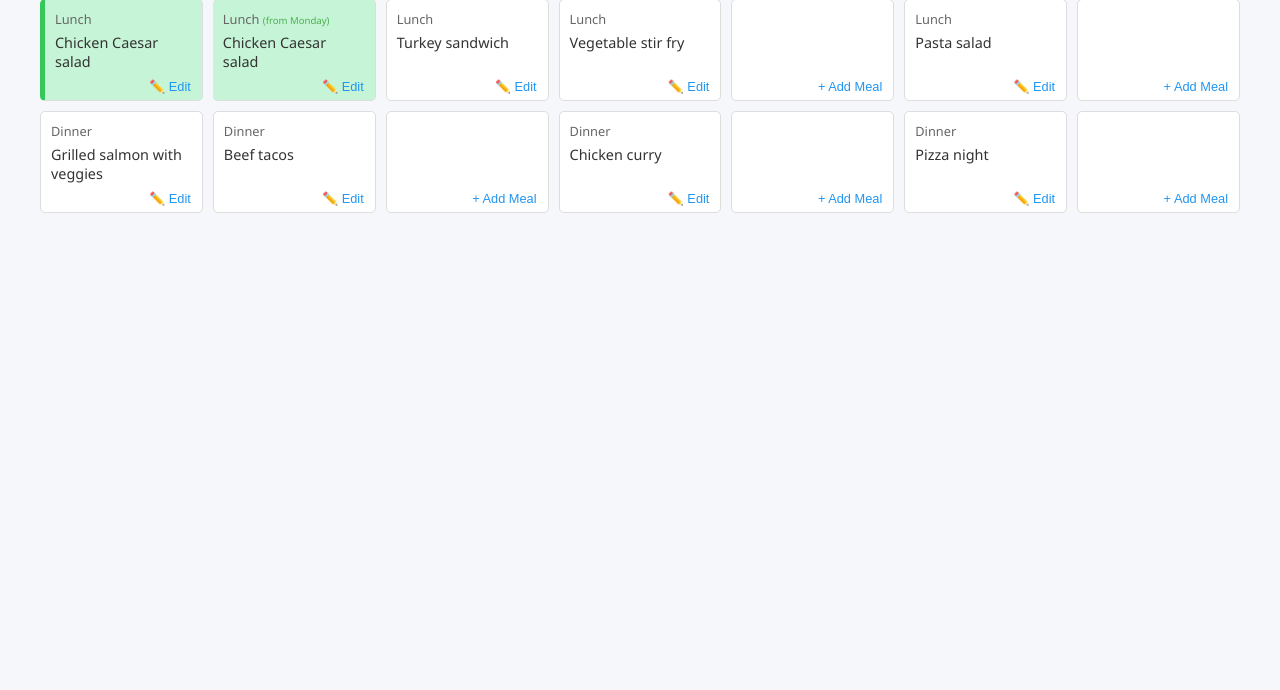
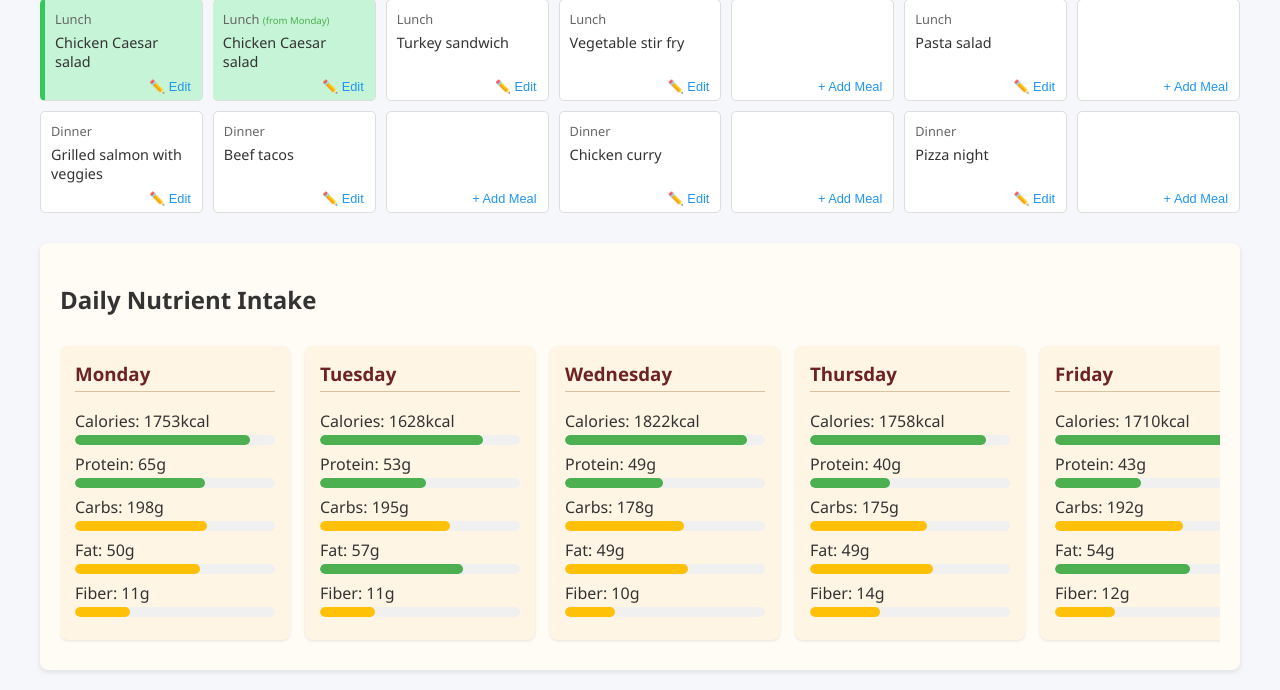
Before and after one commit to OnlyShoky/recipe_project, a Flask app: template backend/frontend/templates/preepweek.html in a window 1280 px wide. Shown: the part 452-1142 px from the top of the page. Before the commit the page ends 665 px from the top, so only its background shows below. Run offline with Flask 3, Linux system fonts and the light colour scheme; the template is opened without the code that fills it, so the values that code supplies are empty.

Commit message:
Added calories intake

```diff
--- a/backend/frontend/templates/preepweek.html
+++ b/backend/frontend/templates/preepweek.html
@@ -256,6 +256,65 @@
         color: #6d2323;
         font-weight: bold;
       }
+
+      /* Nutrient Tracking Styles */
+      .nutrient-summary-container {
+        margin-top: 30px;
+        padding: 20px;
+        background-color: #fffcf6;
+        border-radius: 8px;
+        box-shadow: 0 2px 5px rgba(0, 0, 0, 0.1);
+      }
+
+      .nutrient-days {
+        display: flex;
+        gap: 15px;
+        overflow-x: auto;
+        padding: 10px 0;
+      }
+
+      .nutrient-day {
+        min-width: 200px;
+        padding: 15px;
+        background-color: #fff5e4;
+        border-radius: 8px;
+        box-shadow: 0 1px 3px rgba(0, 0, 0, 0.1);
+      }
+
+      .nutrient-day h3 {
+        margin-top: 0;
+        color: #6d2323;
+        border-bottom: 1px solid #dbc0a1;
+        padding-bottom: 5px;
+      }
+
+      .nutrient-item {
+        margin-bottom: 8px;
+      }
+
+      .nutrient-bar {
+        height: 10px;
+        background-color: #f0f0f0;
+        border-radius: 5px;
+        margin-top: 3px;
+        overflow: hidden;
+      }
+
+      .nutrient-progress {
+        height: 100%;
+        border-radius: 5px;
+      }
+
+      /* Color coding for nutrient levels */
+      .nutrient-optimal {
+        background-color: #4caf50; /* Green */
+      }
+      .nutrient-warning {
+        background-color: #ffc107; /* Yellow */
+      }
+      .nutrient-danger {
+        background-color: #f44336; /* Red */
+      }
     </style>
   </head>
   <body>
@@ -388,7 +447,17 @@
         <div class="meal-slot empty">
           <button class="add-meal">+ Add Meal</button>
         </div>
+
+
       </div>
+
+      <!-- Daily Nutrient Summary -->
+        <div class="nutrient-summary-container">
+          <h2>Daily Nutrient Intake</h2>
+          <div class="nutrient-days">
+            <!-- This will be populated by JavaScript -->
+          </div>
+        </div>
     </div>
 
     <!-- Meal Selection Modal -->
@@ -624,6 +693,18 @@
 
         const calorieIntake = Math.round(bmr * activity);
         document.getElementById("calorie-result").textContent = "Estimated Daily Calorie Intake: " + calorieIntake + " kcal";
+
+        // Store nutrient targets based on profile
+        const nutrientTargets = {
+          calories: calorieIntake,
+          protein: { target: Math.round(weight * 1.6), max: Math.round(weight * 2) }, // 1.6-2g per kg of body weight
+          carbs: { target: Math.round((calorieIntake * 0.5) / 4), max: Math.round((calorieIntake * 0.6) / 4) }, // 50-60% of calories
+          fat: { target: Math.round((calorieIntake * 0.25) / 9), max: Math.round((calorieIntake * 0.35) / 9) }, // 25-35% of calories
+          fiber: { target: 25, max: 40 },
+        };
+
+        localStorage.setItem("nutrientTargets", JSON.stringify(nutrientTargets));
+        updateNutrientSummary();
       });
       // Simple script to show/hide modals (non-functional prototype)
       document.querySelectorAll(".add-meal").forEach((btn) => {
@@ -723,6 +804,84 @@
           }
         });
       }
+
+      // Nutrient tracking functions
+      function updateNutrientSummary() {
+        const nutrientDays = document.querySelector(".nutrient-days");
+        nutrientDays.innerHTML = "";
+
+        // Get the user's daily targets from profile (example values)
+        const dailyTargets = {
+          calories: 2000,
+          protein: { target: 50, max: 100 }, // in grams
+          carbs: { target: 250, max: 300 },
+          fat: { target: 65, max: 80 },
+          fiber: { target: 25, max: 40 },
+        };
+
+        // For each day in the week
+        const days = ["Monday", "Tuesday", "Wednesday", "Thursday", "Friday", "Saturday", "Sunday"];
+        days.forEach((day) => {
+          // Calculate nutrients for the day (example calculation - replace with your actual meal data)
+          const dayNutrients = calculateDayNutrients(day);
+
+          // Create day element
+          const dayEl = document.createElement("div");
+          dayEl.className = "nutrient-day";
+          dayEl.innerHTML = `
+      <h3>${day}</h3>
+      ${createNutrientItem("Calories", dayNutrients.calories, dailyTargets.calories, "kcal")}
+      ${createNutrientItem("Protein", dayNutrients.protein, dailyTargets.protein, "g")}
+      ${createNutrientItem("Carbs", dayNutrients.carbs, dailyTargets.carbs, "g")}
+      ${createNutrientItem("Fat", dayNutrients.fat, dailyTargets.fat, "g")}
+      ${createNutrientItem("Fiber", dayNutrients.fiber, dailyTargets.fiber, "g")}
+    `;
+          nutrientDays.appendChild(dayEl);
+        });
+      }
+
+      function calculateDayNutrients(day) {
+        // This is a placeholder - replace with actual calculation based on meals
+        // You would sum up nutrients from all meals for the day
+        return {
+          calories: Math.floor(Math.random() * 500) + 1500, // Random between 1500-2000
+          protein: Math.floor(Math.random() * 30) + 40, // Random between 40-70g
+          carbs: Math.floor(Math.random() * 100) + 150, // Random between 150-250g
+          fat: Math.floor(Math.random() * 30) + 40, // Random between 40-70g
+          fiber: Math.floor(Math.random() * 15) + 10, // Random between 10-25g
+        };
+      }
+
+      function createNutrientItem(name, value, target, unit) {
+        let progressClass = "";
+        let progressWidth = 0;
+
+        if (typeof target === "object") {
+          // For nutrients with target and max (like protein)
+          progressWidth = Math.min(100, (value / target.max) * 100);
+          if (value < target.target * 0.8) progressClass = "nutrient-warning";
+          else if (value > target.max) progressClass = "nutrient-danger";
+          else progressClass = "nutrient-optimal";
+        } else {
+          // For simple targets (like calories)
+          progressWidth = Math.min(100, (value / target) * 100);
+          if (value < target * 0.8) progressClass = "nutrient-warning";
+          else if (value > target * 1.2) progressClass = "nutrient-danger";
+          else progressClass = "nutrient-optimal";
+        }
+
+        return `
+    <div class="nutrient-item">
+      <div>${name}: ${value}${unit}</div>
+      <div class="nutrient-bar">
+        <div class="nutrient-progress ${progressClass}" style="width: ${progressWidth}%"></div>
+      </div>
+    </div>
+  `;
+      }
+
+      // Call this function whenever meals are updated
+      updateNutrientSummary();
     </script>
   </body>
 </html>
```
